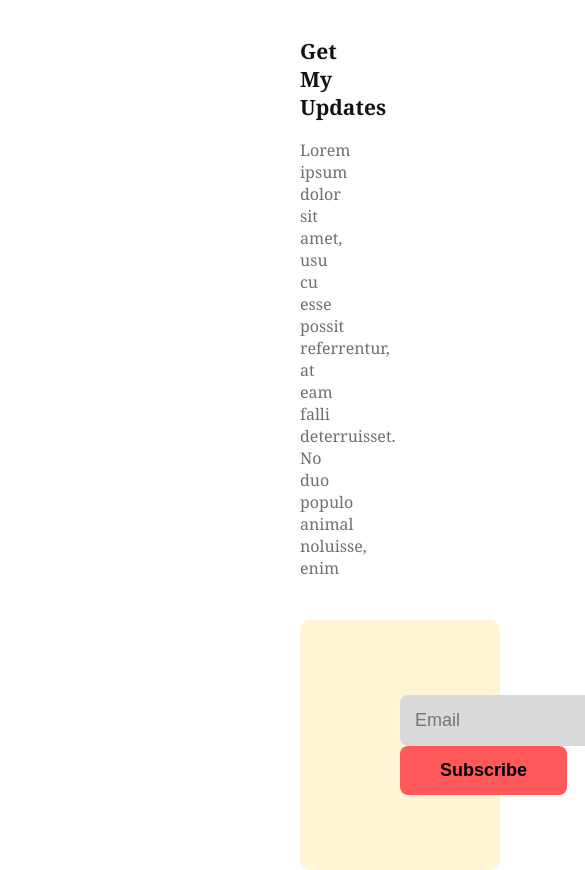
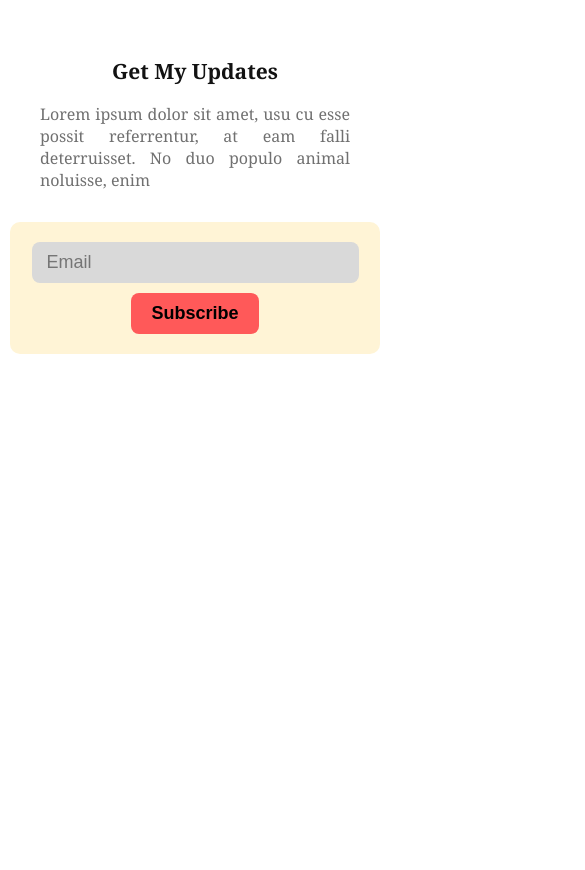
Before and after one commit to tainurrahaman/Donation-for-Helpless-people, a plain HTML site: page index.html in a window 390 px wide. Shown: the top 870 px of the page, 585 px wide, since content can reach past the window. Drawn offline with Linux system fonts and the light colour scheme.

Commit message:
add responsive design for update section

```diff
--- a/styles/style.css
+++ b/styles/style.css
@@ -273,6 +273,28 @@ html {
         text-align: justify;
     }
 
+    .update {
+        padding: 30px 30px 5px 30px;
+        margin: 10px;
+    }
+
+    .update p {
+        text-align: justify;
+    }
+
+    .contact {
+        padding: 20px;
+        margin: 10px;
+    }
+
+    .text {
+        padding: 10px 80px 10px 15px;
+        margin-bottom: 10px;
+    }
+
+    .click {
+        padding: 10px 20px;
+    }
 
     /* Shared text */
 
@@ -338,4 +360,17 @@ html {
         background-position: center;
     }
 
+    .update {
+        margin: 10px 10px 0px 10px;
+        padding: 0px 100px;
+    }
+
+    .contact {
+        margin: 0px 130px 20px 130px;
+        padding: 75px 100px;
+    }
+
+    .text {
+        padding: 15px 90px 15px 10px;
+    }
 }
```
